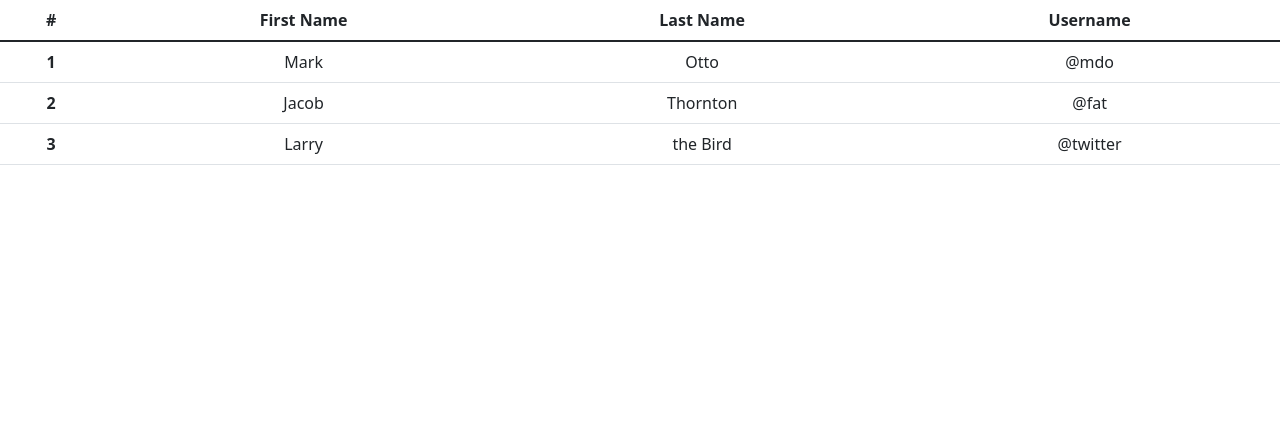
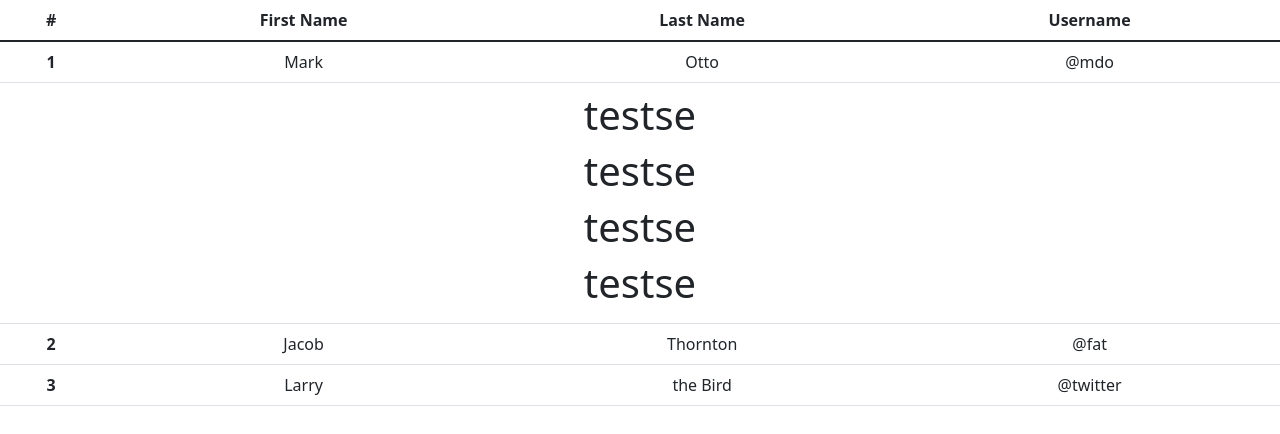
Before and after one commit to hyeoz/healthcare, a React (Create React App) app: page / in a window 1280 px wide. Shown: the top 434 px of the page. Built offline with nearby package versions, Linux system fonts and the light colour scheme.

Commit message:
feat: react router dom 적용

```diff
--- a/src/App.js
+++ b/src/App.js
@@ -1,5 +1,6 @@
 import './styles/App.css';
 import Main from './views/Main';
+import Test from './views/Test';
 import { BrowserRouter, Routes, Route } from 'react-router-dom';
 function App() {
   return (
@@ -7,6 +8,7 @@ function App() {
       <BrowserRouter>
         <Routes>
           <Route path='/' element={<Main />} />
+          <Route path='/test' element={<Test />} />
         </Routes>
       </BrowserRouter>
     </div>
--- a/src/views/Main.js
+++ b/src/views/Main.js
@@ -37,6 +37,14 @@ const Main = () => {
                         </td>
                     </tr>
                     <tr>
+                        <td colSpan={4}>
+                            <h1>testse</h1>
+                            <h1>testse</h1>
+                            <h1>testse</h1>
+                            <h1>testse</h1>
+                        </td>
+                    </tr>
+                    <tr>
                         <th scope="row">
                             2
                         </th>
--- /dev/null
+++ b/src/views/Test.js
@@ -0,0 +1,13 @@
+import { Fragment } from "react";
+
+const host = "http://49.50.167.136:9871/api";
+const Main = () => {
+
+    return (
+        <Fragment>
+            test
+        </Fragment>
+    )
+}
+
+export default Main;
```
